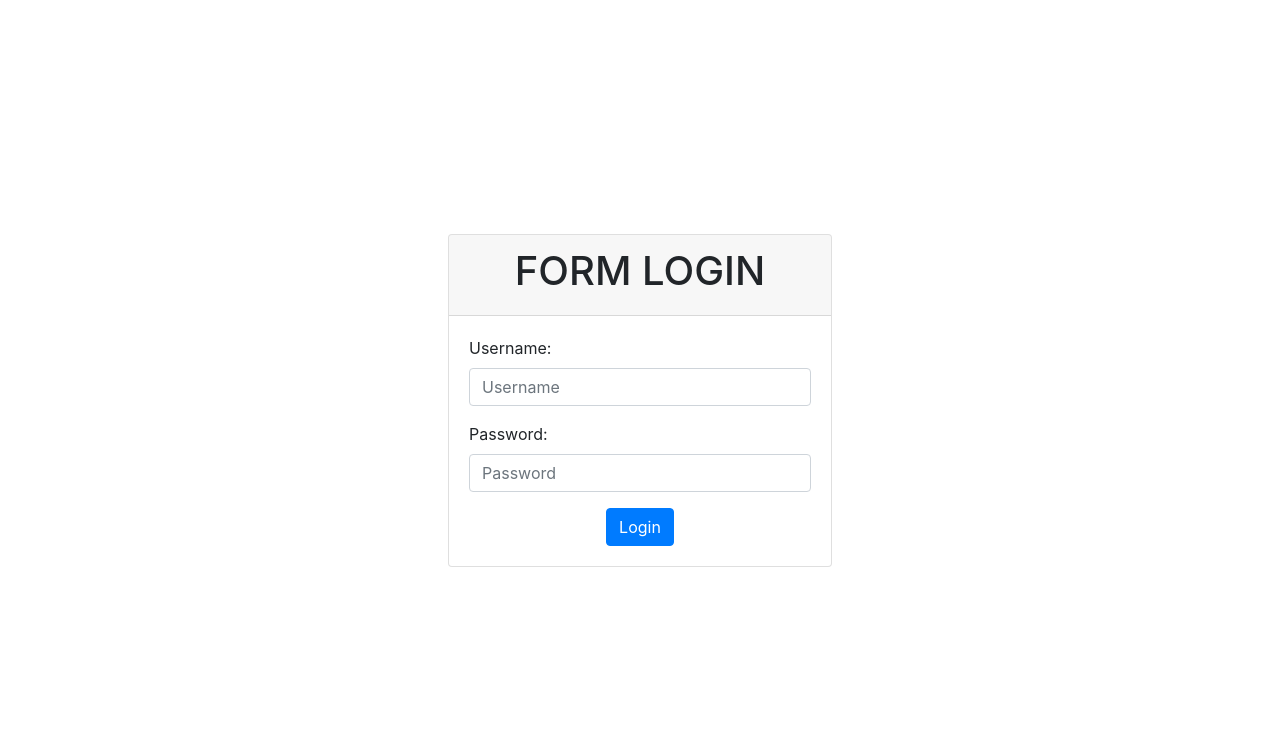
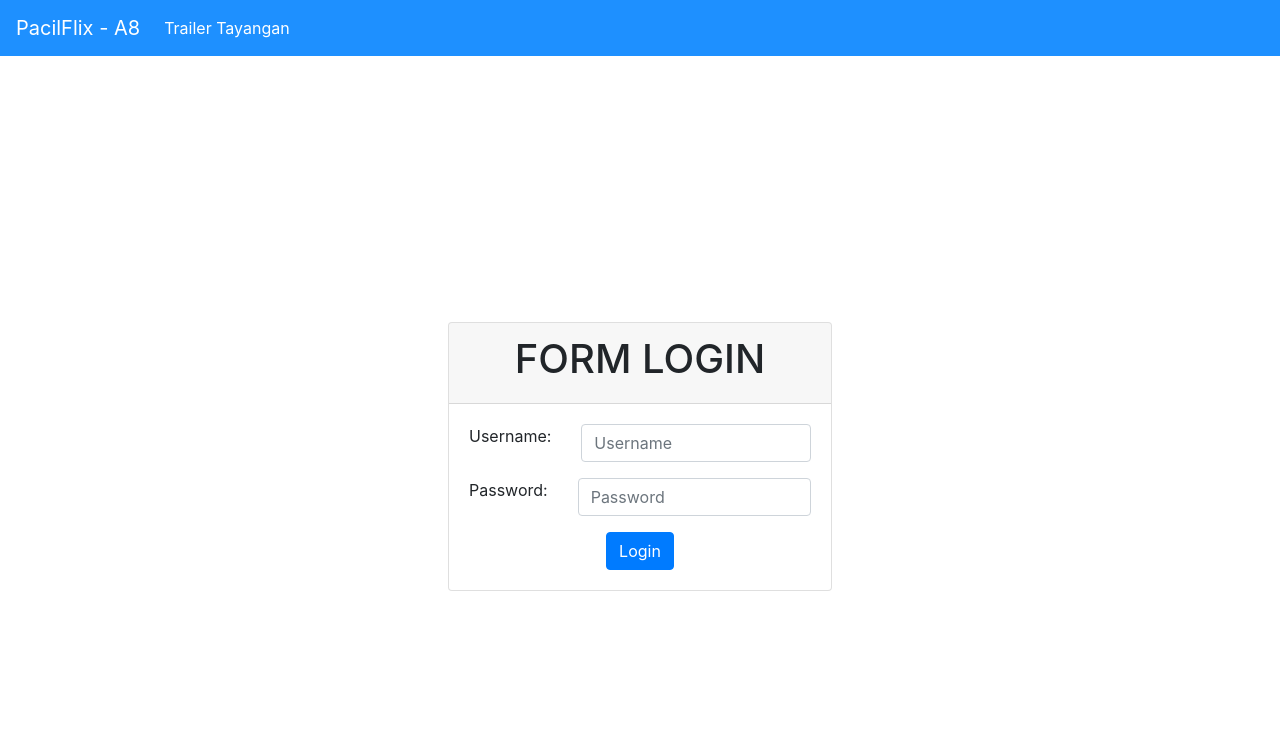
Before and after one commit to BASDAT-A-KELOMPOK-8/pacilflix, a Django app: template authentication/templates/login.html in a window 1280 px wide. Shown: the top 756 px of the page. Before the commit the page ends 567 px from the top, so only its background shows below. Run offline with Django 3.2, Linux system fonts and the light colour scheme; the template is opened without the code that fills it, so the values that code supplies are empty; some libraries are stand-ins or nearby versions.

Commit message:
Mengerjakan autentikasi dan navbar

```diff
--- a/authentication/templates/base.html
+++ b/authentication/templates/base.html
@@ -3,7 +3,6 @@
 <head>
     <meta charset="UTF-8">
     <title>PacilFlix - A8</title>
-    <!-- Sertakan Bootstrap CSS -->
     <link
         rel="stylesheet"
         href="https://stackpath.bootstrapcdn.com/bootstrap/4.5.2/css/bootstrap.min.css"
@@ -11,6 +10,7 @@
 </head>
 <body>
 {% block content %}
+
 {% endblock content %}
 </body>
 </html>
--- a/authentication/templates/login.html
+++ b/authentication/templates/login.html
@@ -5,29 +5,68 @@
 {% endblock meta %}
 
 {% block content %}
-<div class="d-flex justify-content-center align-items-center" style="height: 100vh;"> <!-- Pusatkan konten -->
-    <div class="card" style="width: 24rem;"> <!-- Kartu Bootstrap -->
-        <div class="card-header text-center"> <!-- Header kartu -->
+<style>
+    .navbar-custom {
+    background-color: #1E90FF;
+    }
+
+    .navbar-custom .nav-link,
+    .navbar-custom .navbar-brand {
+        color: white;
+    }
+
+    .navbar-custom .nav-link:hover,
+    .navbar-custom .navbar-brand:hover {
+        color: #000000;
+    }
+
+</style>
+<nav class="navbar navbar-expand-lg navbar-light navbar-custom">
+    <a class="navbar-brand" href="/">PacilFlix - A8</a>
+    <button class="navbar-toggler" type="button" data-toggle="collapse" data-target="#navbarNav" aria-controls="navbarNav" aria-expanded="false" aria-label="Toggle navigation">
+        <span class="navbar-toggler-icon"></span>
+    </button>
+    <div class="collapse navbar-collapse" id="navbarNav">
+        <ul class="navbar-nav">
+            <li class="nav-item">
+                <a class="nav-link" href="/trailers" style="color: white;">Trailer Tayangan</a>
+            </li>
+        </ul>
+    </div>
+</nav>
+
+<div class="d-flex justify-content-center align-items-center" style="height: 100vh;">
+    <div class="card" style="width: 24rem;">
+        <div class="card-header text-center">
             <h1>FORM LOGIN</h1>
         </div>
-        <div class="card-body"> <!-- Isi kartu -->
+        <div class="card-body">
             <form method="POST">
                 {% csrf_token %}
-                <div class="mb-3"> <!-- Margin-bottom -->
-                    <label for="username">Username:</label>
-                    <input type="text" name="username" class="form-control" placeholder="Username">
+                <div class="row mb-3">
+                    <div class="col-auto">
+                        <label for="username">Username:</label>
+                    </div>
+                    <div class="col">
+                        <input type="text" name="username" class="form-control" placeholder="Username">
+                    </div>
                 </div>
-                <div class="mb-3">
-                    <label for="password">Password:</label>
-                    <input type="password" name="password" class="form-control" placeholder="Password">
+
+                <div class="row mb-3">
+                    <div class="col-auto">
+                        <label for="password">Password: </label>
+                    </div>
+                    <div class="col">
+                        <input type="text" name="password" class="form-control" placeholder="Password">
+                    </div>
                 </div>
-                <div class="text-center"> <!-- Penempatan tombol di tengah -->
-                    <input type="submit" class="btn btn-primary" value="Login"> <!-- Tombol Bootstrap -->
+                <div class="text-center">
+                    <input type="submit" class="btn btn-primary" value="Login">
                 </div>
             </form>
 
             {% if messages %}
-                <ul class="list-unstyled text-center"> <!-- Gaya Bootstrap untuk ul -->
+                <ul class="list-unstyled text-center">
                     {% for message in messages %}
                         <li>{{ message }}</li>
                     {% endfor %}
```
Also changed, not shown: authentication/forms.py (+12 -8 lines), authentication/templates/main.html (+36 -7 lines), authentication/templates/register.html (+37 -8 lines), authentication/views.py (+4 -21 lines).
